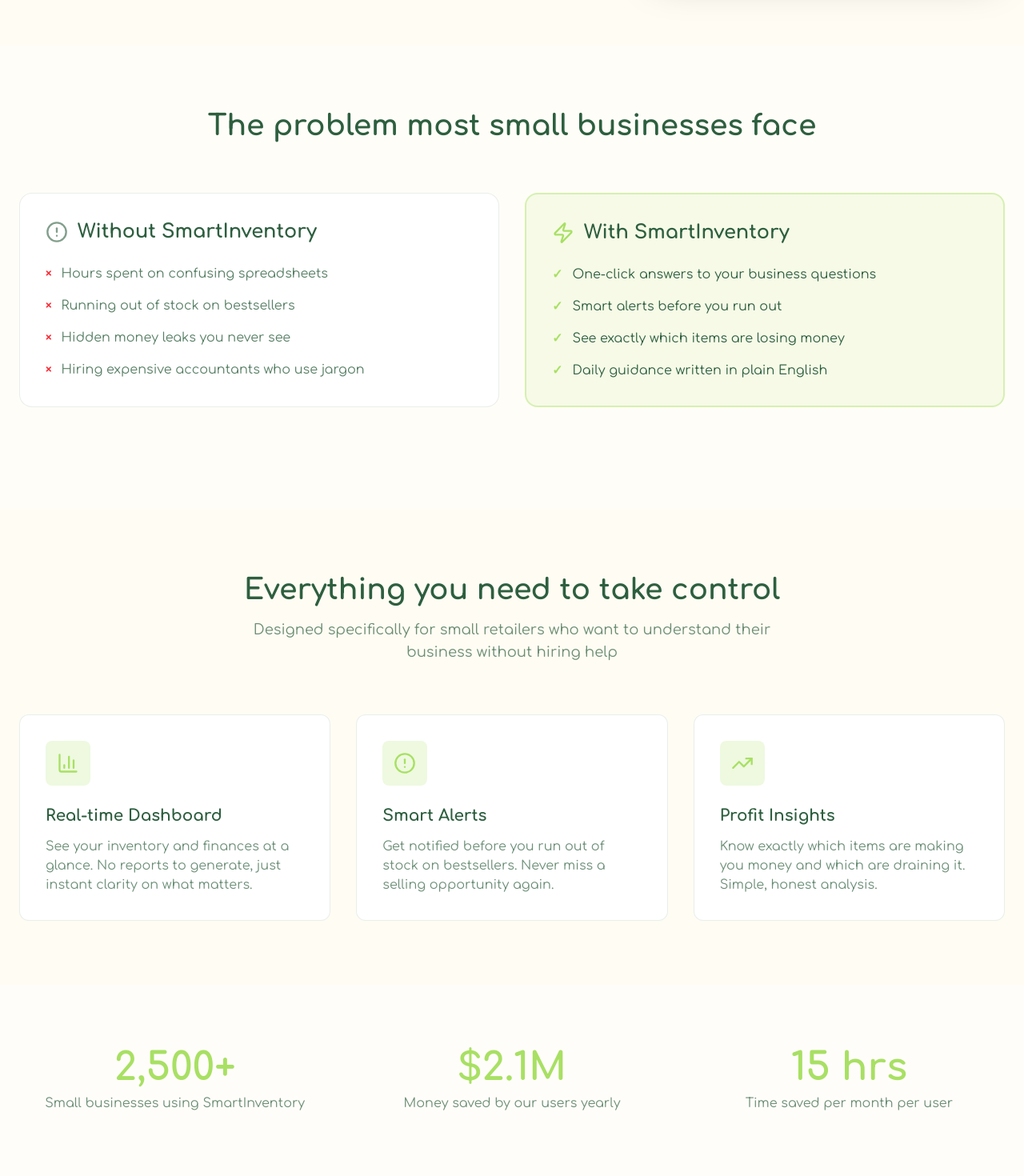
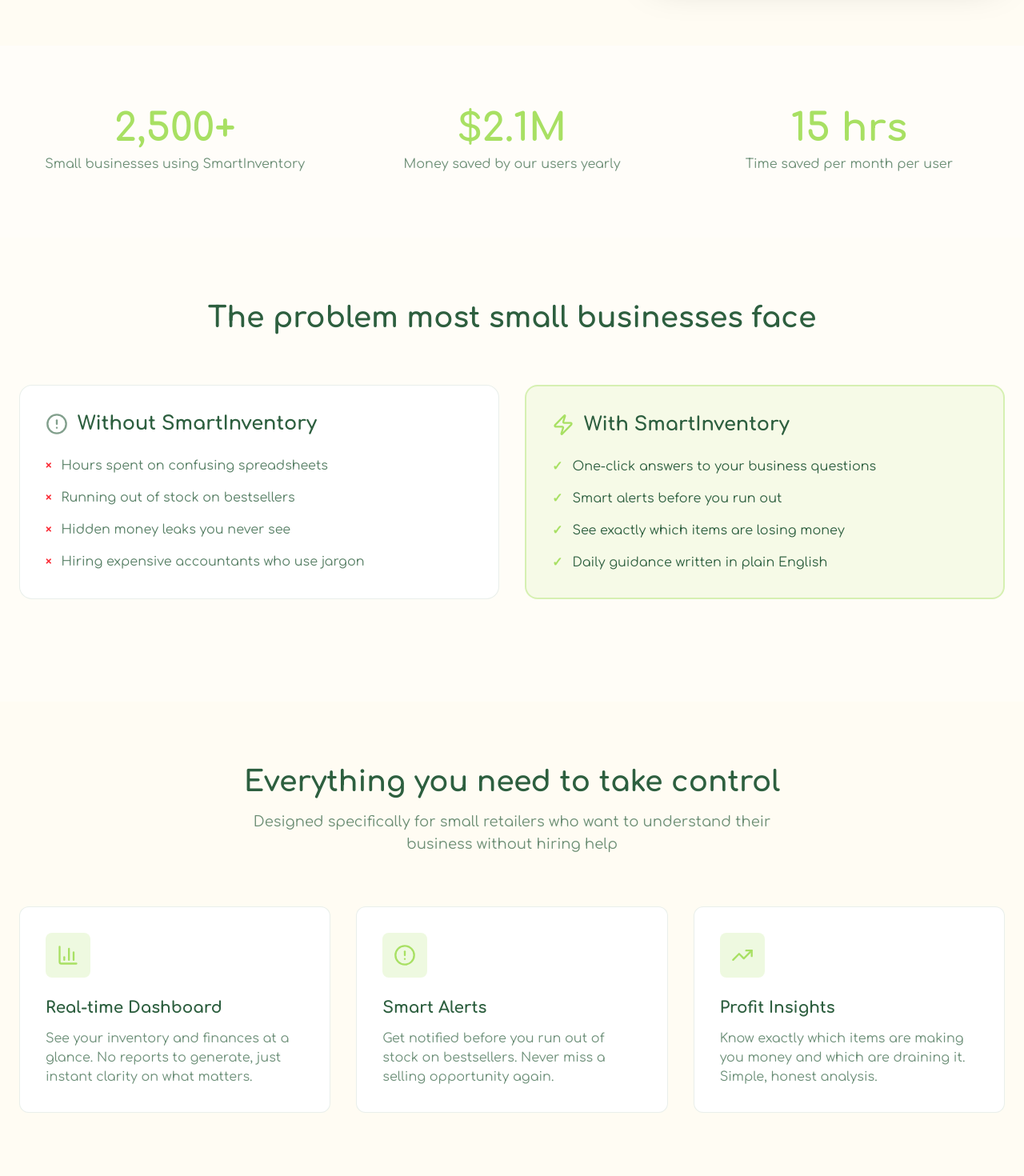
Before and after one commit to Incognitol07/smart-inventory, a Next.js app: page / in a window 1280 px wide. Shown: the part 880-2350 px from the top of the page at 80% size. Built offline with nearby package versions, Linux system fonts and the light colour scheme.

Commit message:
Implement animated stats section with dynamic value updates for enhanced user engagement

```diff
--- a/app/page.tsx
+++ b/app/page.tsx
@@ -1,3 +1,5 @@
+"use client";
+
 import {
   ArrowRight,
   BarChart3,
@@ -6,8 +8,55 @@
   Zap,
 } from "lucide-react";
 import Image from "next/image";
+import { useState, useEffect, useRef } from "react";
 
 export default function Home() {
+  const [stats, setStats] = useState([
+    { value: 0, target: 2500, prefix: "", suffix: "+" },
+    { value: 0, target: 2100000, prefix: "$", suffix: "" },
+    { value: 0, target: 15, prefix: "", suffix: " hrs" },
+  ]);
+
+  const statsRef = useRef(null);
+
+  useEffect(() => {
+    const observer = new IntersectionObserver(
+      (entries) => {
+        if (entries[0].isIntersecting) {
+          const interval = setInterval(() => {
+            setStats((prev) =>
+              prev.map((stat) => {
+                if (stat.value < stat.target) {
+                  const increment = Math.ceil(stat.target / 100);
+                  return {
+                    ...stat,
+                    value: Math.min(stat.value + increment, stat.target),
+                  };
+                }
+                return stat;
+              })
+            );
+          }, 50);
+          return () => clearInterval(interval);
+        }
+      },
+      { threshold: 0.5 }
+    );
+
+    if (statsRef.current) {
+      observer.observe(statsRef.current);
+    }
+
+    return () => observer.disconnect();
+  }, []);
+
+  const formatStat = (value: number, prefix: string, suffix: string) => {
+    if (value >= 1000000) {
+      return `${prefix}${(value / 1000000).toFixed(1)}M${suffix}`;
+    }
+    return `${prefix}${value.toLocaleString()}${suffix}`;
+  };
+
   return (
     <div className="min-h-screen bg-cream text-deep-forest">
       {/* Navigation */}
@@ -52,6 +101,38 @@
                 height={1000}
                 className="w-full max-w-md h-auto rounded-2xl shadow-2xl"
               />
+            </div>
+          </div>
+        </div>
+      </section>
+
+        {/* Stats Section */}
+      <section ref={statsRef} className="py-20 px-6 bg-white/50">
+        <div className="max-w-7xl mx-auto">
+          <div className="grid md:grid-cols-3 gap-8 text-center">
+            <div>
+              <div className="text-5xl font-bold text-granny-green mb-2">
+                {formatStat(stats[0].value, stats[0].prefix, stats[0].suffix)}
+              </div>
+              <p className="text-deep-forest/70">
+                Small businesses using SmartInventory
+              </p>
+            </div>
+            <div>
+              <div className="text-5xl font-bold text-granny-green mb-2">
+                {formatStat(stats[1].value, stats[1].prefix, stats[1].suffix)}
+              </div>
+              <p className="text-deep-forest/70">
+                Money saved by our users yearly
+              </p>
+            </div>
+            <div>
+              <div className="text-5xl font-bold text-granny-green mb-2">
+                {formatStat(stats[2].value, stats[2].prefix, stats[2].suffix)}
+              </div>
+              <p className="text-deep-forest/70">
+                Time saved per month per user
+              </p>
             </div>
           </div>
         </div>
@@ -181,37 +262,7 @@
         </div>
       </section>
 
-      {/* Stats Section */}
-      <section className="py-20 px-6 bg-white/50">
-        <div className="max-w-7xl mx-auto">
-          <div className="grid md:grid-cols-3 gap-8 text-center">
-            <div>
-              <div className="text-5xl font-bold text-granny-green mb-2">
-                2,500+
-              </div>
-              <p className="text-deep-forest/70">
-                Small businesses using SmartInventory
-              </p>
-            </div>
-            <div>
-              <div className="text-5xl font-bold text-granny-green mb-2">
-                $2.1M
-              </div>
-              <p className="text-deep-forest/70">
-                Money saved by our users yearly
-              </p>
-            </div>
-            <div>
-              <div className="text-5xl font-bold text-granny-green mb-2">
-                15 hrs
-              </div>
-              <p className="text-deep-forest/70">
-                Time saved per month per user
-              </p>
-            </div>
-          </div>
-        </div>
-      </section>
+
 
       {/* CTA Section */}
       <section
@@ -228,18 +279,18 @@
           </p>
           <div className="flex flex-col sm:flex-row gap-4 justify-center">
             <button className="bg-granny-green text-deep-forest px-10 py-4 rounded-full font-bold text-lg hover:bg-granny-green/90 transition flex items-center justify-center gap-2">
-              Start Now for Free<ArrowRight size={20} />
+              Start Now for Free
+              <ArrowRight size={20} />
             </button>
             <button className="border-2 border-cream text-cream px-10 py-4 rounded-full font-bold text-lg hover:bg-cream/10 transition">
               Login
             </button>
           </div>
         </div>
-         <div className="pt-8 text-center text-cream/60 text-sm">
-            <p>&copy; 2025 SmartInventory. All rights reserved.</p>
-          </div>
+        <div className="pt-8 text-center text-cream/60 text-sm">
+          <p>&copy; 2025 SmartInventory. All rights reserved.</p>
+        </div>
       </section>
-
     </div>
   );
 }
```
